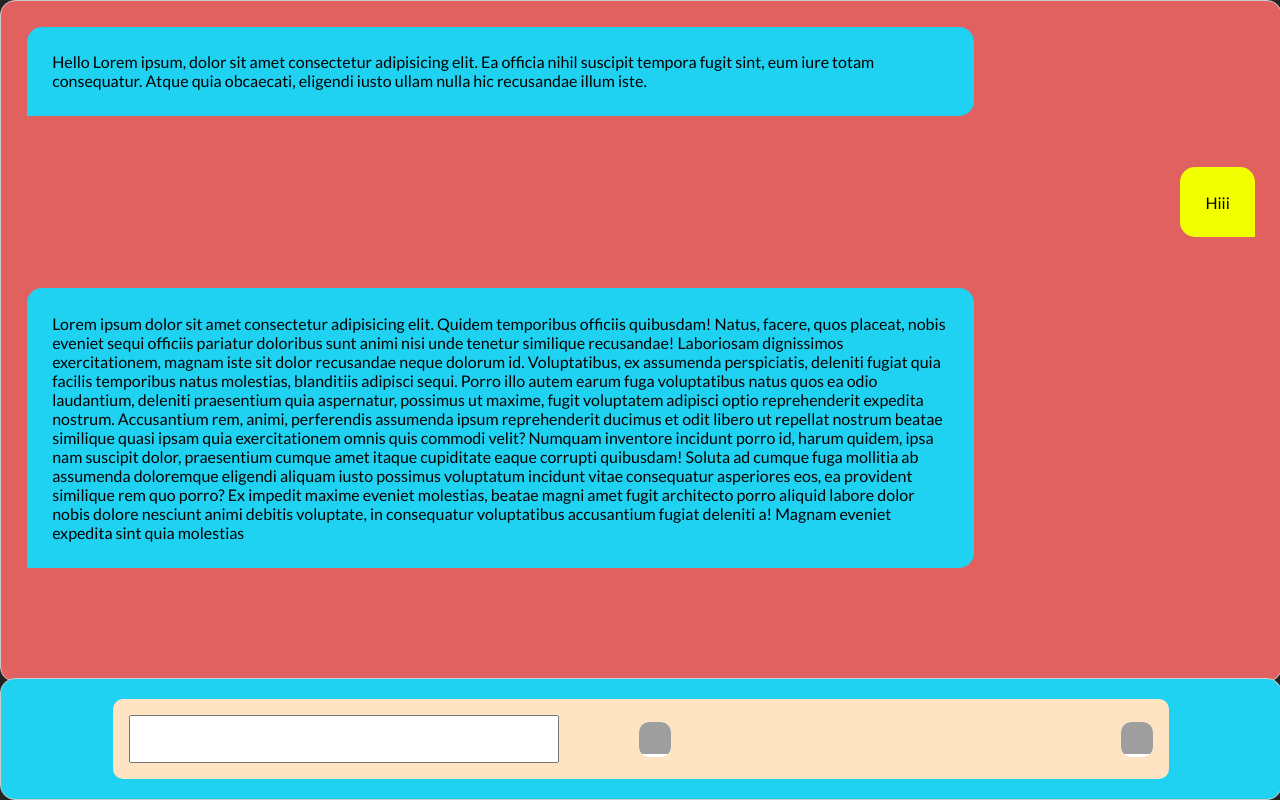
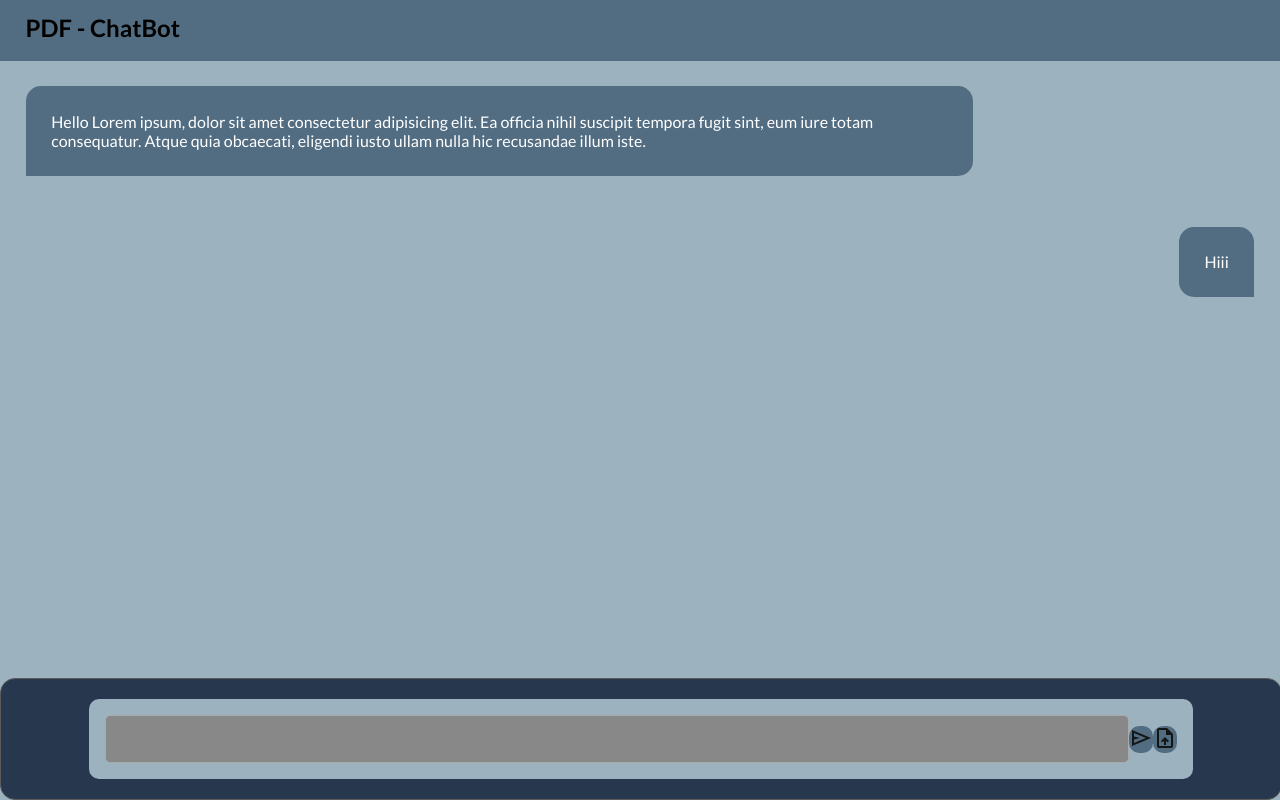
Before and after one commit to HarshilShah1804/Chatbot-PDF, a Flask app: page / in a window 1280 px wide. Run offline with Flask 3, Linux system fonts and the light colour scheme; grey boxes are pictures that could not be loaded.

Commit message:
Update the files

```diff
--- a/app.py
+++ b/app.py
@@ -15,6 +15,7 @@ app.config['MAX_CONTENT_LENGTH'] = 16 * 1024 * 1024
 def allowed_file(filename):
     return '.' in filename and filename.rsplit('.', 1)[1].lower() in app.config['ALLOWED_EXTENSIONS']
 
+upload = False
 bot = PDF_Chatbot()
 @app.route('/')
 def index():
@@ -22,6 +23,7 @@ def index():
 
 @app.route('/upload', methods=['POST'])
 def upload_file():
+
     if 'file' not in request.files:
         flash('No file part')
         return redirect(request.url)
@@ -33,6 +35,8 @@ def upload_file():
         filename = file.filename
         file.save(os.path.join(app.config['UPLOAD_FOLDER'], filename))
         flash('File uploaded successfully')
+        global upload
+        upload = True
         bot.parse(filename)
         return redirect(url_for('index'))
     else:
@@ -40,13 +44,17 @@ def upload_file():
         return redirect(request.url)
 
 @app.route('/query',methods=['POST'])
+
 def query():
+    if not upload:
+        return "Please upload a file first"
     print(request.form)
     form_data = dict(request.form)
     print(form_data)
     print(form_data['textarea'])
     # response = bot.query("Summarize")
     response = bot.query(form_data['textarea'])
+    # response = str(response).replace("\n","<br>")
     return str(response)
 
 if __name__ == '__main__':
--- a/chatbot.py
+++ b/chatbot.py
@@ -44,7 +44,7 @@ class PDF_Chatbot:
             chat_mode="context",
             memory=memory,
             system_prompt=(
-                "You are very friendly chatbot and talk very casually to me."
+                "You are formal chatbot. Give your answer in html rendering, without <html> and <body> tags."
             ),
         )
 
--- a/static/css/style.css
+++ b/static/css/style.css
@@ -1,65 +1,114 @@
+
+
 *{
-    padding:0;
-    margin:0;
+    padding: 0;
+    margin: 0;
     font-family: "Lato", sans-serif;
+    font-size: 1rem;
 }
 
-body{
-
+body {
     margin: 0;
     padding: 0;
-    background-color: rgb(35, 35, 35);
+    background-color: #9DB2BF;
     overflow: hidden;
 }
 
-.chat-box{
+.chat-box {
     top: 0;
     left: 0;
     width: 100%;
-    height: 85vh;
-    background-color: #e16161;
-    border: 1px solid #ccc;
-
-    min-height: 100%;
-    min-height: 70%;
+    height: 75vh;
+    background-color: #9DB2BF;
+    /* border: 1px solid #141414; */
+    /* min-height: 100%; */
+    min-height: 68%;
     border-radius: 15px;
     overflow-y: auto;
+    scrollbar-width: none;
+}
 
-    scrollbar-width: none;
-
-}
-.text-field{
+.text-field {
     position: absolute;
     bottom: 0;
     width: 100%;
     height: 15vh;
-    overflow-y: auto; /* Add scrollbars if needed */
-    background-color: #1fd2f2;
-    border: 1px solid #ccc;
+    overflow-y: auto;
+    background-color: #27374D;
+    border: 1px solid #5A5A5A;
     border-radius: 15px;
     display: flex;
     justify-content: center;
     align-items: center;
 }
 
-.received{
+.received {
     width: auto;
     max-width: 70%;
     height: auto;
     padding: 2%;
     margin: 2%;
-    background-color: #1fd2f2;
+    background-color: #526D82;
     border-radius: 15px 15px 15px 0px;
     word-wrap: break-word;
+    color: #FFFFFF;
 }
 
-.sent-cover{
+.pre-received {
+    width: auto;
+    max-width: 100px;
+    height: 25px;
+    padding: 2%;
+    margin: 2%;
+    background-color: #27374D;
+    border-radius: 15px 15px 15px 0px;
+    word-wrap: break-word;
+    color: #FFFFFF;
+    display: flex;
+    justify-content: flex-end;
+
+}
+
+.pre-received > div {
+    height: 1rem;
+    width: 1rem;
+    border-radius: 0.5rem;
+    margin: 0.25rem;
+    background-color: white;
+    animation: updown 1s infinite;
+    /* animation-direction: alternate; */
+}
+
+/* .pre-received > div:nth-child(1) {
+    animation-delay: 0.2s;
+} */
+
+.pre-received > div:nth-child(2) {
+    animation-delay: -0.5s;
+}
+
+@keyframes updown {
+    0% {
+        transform: translateY(-0.5rem);
+    }
+    /* 50% {
+        transform: translateY(0);
+    } */
+    50% {
+        transform: translateY(0.5rem);
+    }
+    100% {
+        transform: translateY(-0.5rem);
+    }
+}
+
+.sent-cover {
     width: 100%;
     display: flex;
     justify-content: flex-end;
 }
 
-.sent{
+.sent {
     width: auto;
     max-width: 70%;
     height: auto;
@@ -68,51 +117,53 @@ body{
     text-align: left;
     position: relative;
     align-self: flex-end;
-    background-color: rgb(242, 255, 0);
+    background-color: #526D82;
     border-radius: 15px 15px 0px 15px;
     word-wrap: normal;
+    color: #ffffff;
 }
 
-.formc{
+.formc {
     min-width: 80%;
-    background-color: bisque;
+    background-color: #9DB2BF;
     margin: 0%;
     align-items: center;
     min-height: 40%;
     padding: 1rem;
-    border-radius: 10px ;
+    border-radius: 10px;
     display: flex;
     flex-direction: row;
     justify-content: space-between;
 }
 
-.form_{
+.form_ {
     min-width: 60%;
     align-items: center;
     display: flex;
     flex-direction: row;
-
 }
 
-
-
-#query{
-    max-height: 5rem;
+#query {
+    max-height: 5vh;
     min-height: 3rem;
-    min-width: 70%;
+    min-width: 80vw;
     box-sizing: border-box;
-    margin-right: 5rem;
+    /* margin-right: 5rem; */
     resize: none;
     overflow: auto;
+    background-color: #888888;
+    color: #FFFFFF;
+    border: 1px solid #AAAAAA;
+    border-radius: 5px;
 }
 
-img{
-    height: 2rem;
-    width: 2rem;
+img {
+    height: 5vh;
+    width: 5vh;
 }
 
-button{
-    background-color: rgb(255, 255, 255);
+button {
+    background-color: #526D82;
     border: none;
     border-radius: 10px;
     padding: 0rem;
@@ -120,4 +171,16 @@ button{
     font-size: 1rem;
     cursor: pointer;
     overflow: hidden;
+    color: #141616;
 }
+
+.header{
+    height: 6vh;
+    background-color: #526D82;
+    text-align: left;
+    font-size: 1.5rem;
+    font-weight:bold;
+    padding-left: 2%;
+    padding-top: 1%;
+    /* padding: 0.5rem; */
+}
--- a/static/script.js
+++ b/static/script.js
@@ -7,6 +7,8 @@ function sent() {
     // event.preventDefault();
     const parentDiv = document.getElementById("chat_box");
     const sent_cover = document.createElement("div");
+    const anim_div = document.createElement("div");
+    anim_div.className = "pre-received";
     sent_cover.className = "sent-cover";
     const div = document.createElement("div");
     div.className = "sent";
@@ -16,6 +18,9 @@ function sent() {
     sent_cover.appendChild(div);
     parentDiv.appendChild(sent_cover);
     document.getElementById("query").value = "";
+    anim_div.innerHTML = '<div></div><div></div><div></div>'
+    parentDiv.appendChild(anim_div);
+
 
     const scrollableDiv = document.getElementById('chat_box');
     scrollableDiv.scrollTop = scrollableDiv.scrollHeight;
@@ -25,8 +30,10 @@ function sent() {
 function recieved(response){
     const parentDiv = document.getElementById("chat_box");
     const div = document.createElement("div");
+    const anim = document.getElementsByClassName("pre-received")[0];
     div.className = "received";
     div.innerHTML = response;
+    parentDiv.removeChild(anim);
     parentDiv.appendChild(div);
 
     const scrollableDiv = document.getElementById('chat_box');
--- a/templates/index.html
+++ b/templates/index.html
@@ -9,9 +9,16 @@
     <link rel="preconnect" href="https://fonts.googleapis.com">
 <link rel="preconnect" href="https://fonts.gstatic.com" crossorigin>
 <link href="https://fonts.googleapis.com/css2?family=Lato:ital,wght@0,100;0,300;0,400;0,700;0,900;1,100;1,300;1,400;1,700;1,900&display=swap" rel="stylesheet">
+<link rel="stylesheet" href="https://fonts.googleapis.com/css2?family=Material+Symbols+Outlined:opsz,wght,FILL,GRAD@20..48,100..700,0..1,-50..200" />
 </head>
 
 <body>
+    <header>
+        <div class="header">
+            PDF - ChatBot
+        </div>
+
+    </header>
     <section class="chat-box" id="chat_box">
         <div class="received">
             Hello Lorem ipsum, dolor sit amet consectetur adipisicing elit. Ea officia nihil suscipit tempora fugit sint, eum iure totam consequatur. Atque quia obcaecati, eligendi iusto ullam nulla hic recusandae illum iste.
@@ -22,9 +29,11 @@
             </div>
         </div>
 
-        <div class="received">
-            Lorem ipsum dolor sit amet consectetur adipisicing elit. Quidem temporibus officiis quibusdam! Natus, facere, quos placeat, nobis eveniet sequi officiis pariatur doloribus sunt animi nisi unde tenetur similique recusandae! Laboriosam dignissimos exercitationem, magnam iste sit dolor recusandae neque dolorum id. Voluptatibus, ex assumenda perspiciatis, deleniti fugiat quia facilis temporibus natus molestias, blanditiis adipisci sequi. Porro illo autem earum fuga voluptatibus natus quos ea odio laudantium, deleniti praesentium quia aspernatur, possimus ut maxime, fugit voluptatem adipisci optio reprehenderit expedita nostrum. Accusantium rem, animi, perferendis assumenda ipsum reprehenderit ducimus et odit libero ut repellat nostrum beatae similique quasi ipsam quia exercitationem omnis quis commodi velit? Numquam inventore incidunt porro id, harum quidem, ipsa nam suscipit dolor, praesentium cumque amet itaque cupiditate eaque corrupti quibusdam! Soluta ad cumque fuga mollitia ab assumenda doloremque eligendi aliquam iusto possimus voluptatum incidunt vitae consequatur asperiores eos, ea provident similique rem quo porro? Ex impedit maxime eveniet molestias, beatae magni amet fugit architecto porro aliquid labore dolor nobis dolore nesciunt animi debitis voluptate, in consequatur voluptatibus accusantium fugiat deleniti a! Magnam eveniet expedita sint quia molestias
-        </div>
+        <!-- <div class="pre-received">
+            <div></div>
+            <div></div>
+            <div></div>
+        </div> -->
     </section>
 
     <section class="text-field">
@@ -32,7 +41,9 @@
         <form class="form_" id="myForm" action="/query" method="post">
             <textarea id="query", name="textarea"></textarea>
             <button  id = "sendQuery">
-                <img src="https://encrypted-tbn0.gstatic.com/images?q=tbn:ANd9GcRSygPZVduCo9p0VkX7mQp7BLZXbHt-tcKt5w&s" alt="Send" id="send_img">
+                <span class="material-symbols-outlined">
+                    send
+                    </span>
             </button>
         </form>
 
@@ -40,7 +51,9 @@
             <input type="file" id="fileInput" name="file" accept="application/pdf" onchange="document.getElementById('uploadForm').submit()" style="display: none;">
 
                 <button type="button" class="upload-button" onclick="document.getElementById('fileInput').click();">
-                    <img src="https://upload.wikimedia.org/wikipedia/commons/thumb/2/27/Noun_Project_cloud_upload_icon_411593_cc.svg/1130px-Noun_Project_cloud_upload_icon_411593_cc.svg.png" alt="Upload" id="upload_img">
+                    <span class="material-symbols-outlined">
+                        upload_file
+                        </span>
                 </button>
             <input type="submit" value="Upload" style="display: none;">
         </form>
```
Also changed, not shown: 4 other files.
